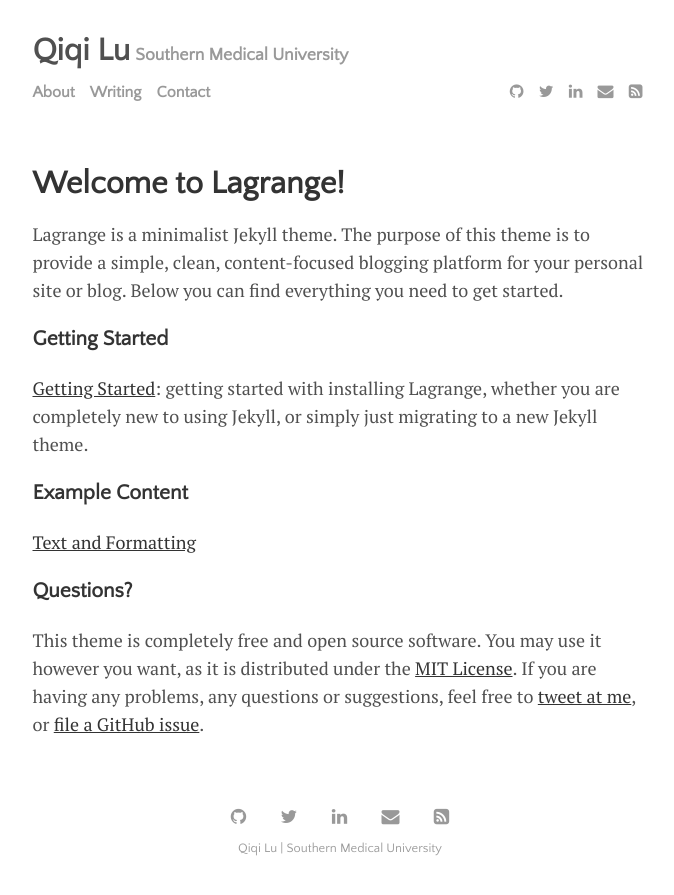
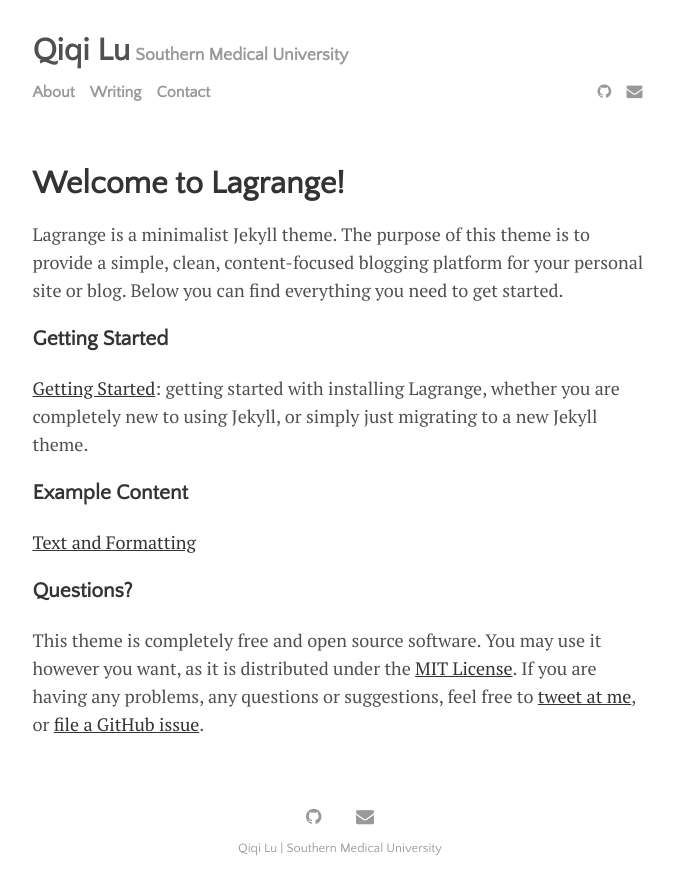
Before and after one commit to Recklexx/Recklexx.github.io, a Jekyll site: the page built from menu/About.md, in a window 1280 px wide. Shown: the top 895 px of the page, without its empty margins (300-974 px from the left). Built offline with Jekyll 4.4.1, drawn with Linux system fonts in a browser that asks for light colours.

Commit message:
Update settings.yml

```diff
--- a/_data/settings.yml
+++ b/_data/settings.yml
@@ -13,11 +13,11 @@
 
 # Available social icons are powered by Font Awesome, so you can use any icon that they offer
 social:
-- {icon: 'github',     link: 'https://www.github.com/lenpaul'}
-- {icon: 'twitter',    link: 'https://twitter.com/paululele'}
-- {icon: 'linkedin',   link: 'http://www.linkedin.com/in/lenpaul/'}
-- {icon: 'envelope',   link: 'mailto:l.nguyen.paul@gmail.com'}
-- {icon: 'rss-square', link: '/feed.xml'}
+- {icon: 'github',     link: 'https://github.com/qiqi-lu'}
+# - {icon: 'twitter',    link: 'https://twitter.com/paululele'}
+# - {icon: 'linkedin',   link: 'http://www.linkedin.com/in/lenpaul/'}
+- {icon: 'envelope',   link: '136303971@qq.com'}
+# - {icon: 'rss-square', link: '/feed.xml'}
 # - {icon: 'rss-square', link: '/rss-feed.xml'}
 
 # Customize site text
```
